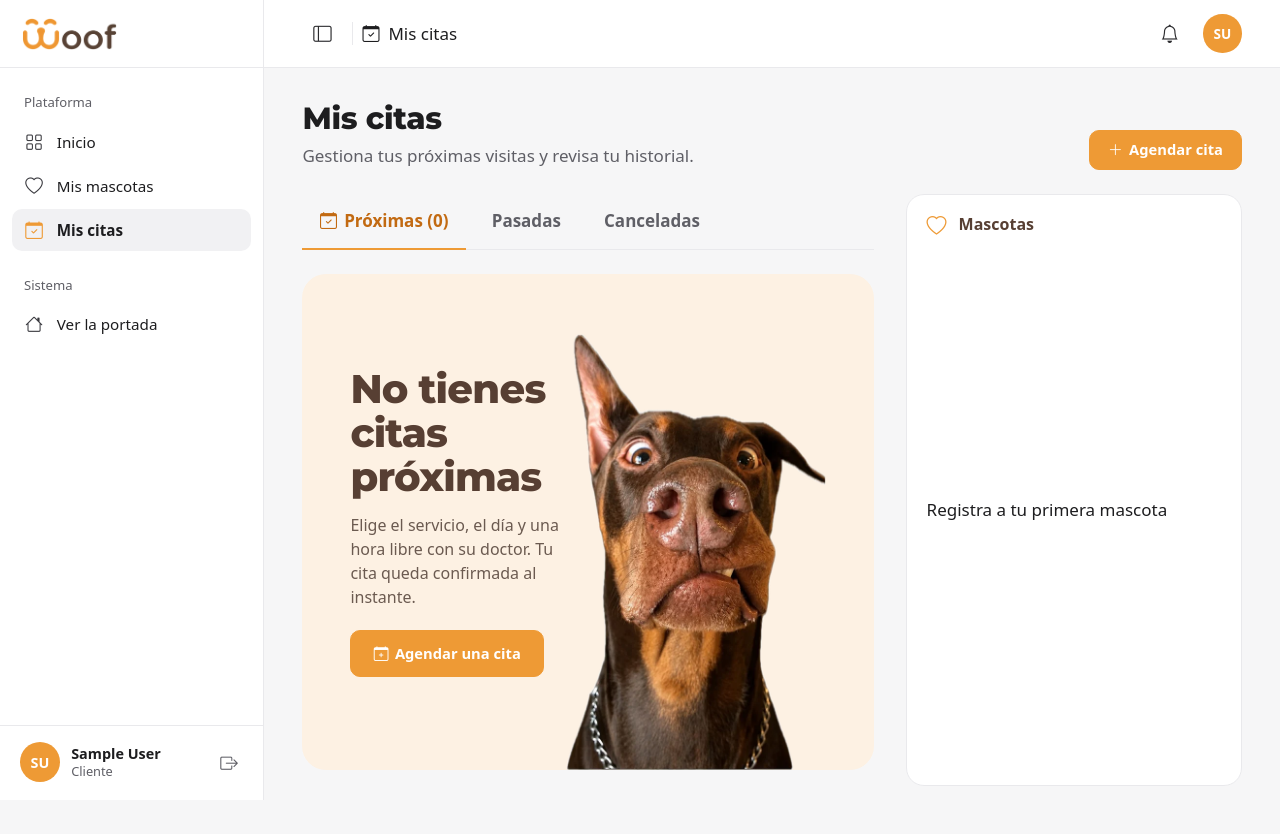
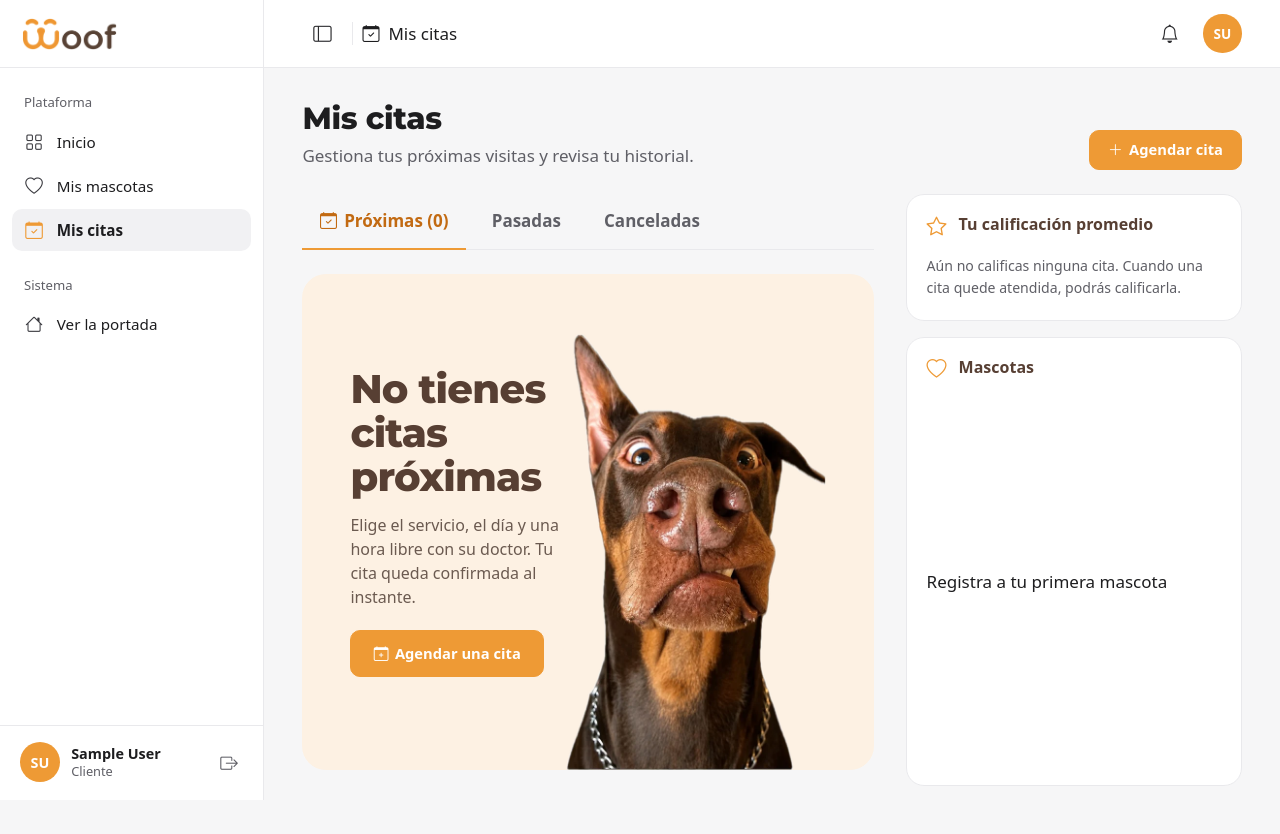
Before and after one commit to josselyn12G/woof-vet-system, a Django app: page /citas/mis-citas/ in a window 1280 px wide. Run offline with Django 5.2, Linux system fonts and the light colour scheme; the visitor is signed in with stand-in values (Sample User, id 1); data comes from the database, SQL or seed files in the repository; data that the repository does not hold is empty.

Commit message:
feat(citas): Mis citas muestra el boton calificar y el promedio dado

```diff
--- a/citas/services/consultas.py
+++ b/citas/services/consultas.py
@@ -39,8 +39,12 @@ class CitaService:
         """
         ahora = timezone.now()
         citas = con_foto_de_la_mascota(
-            Cita.objects.filter(mascota__dueno=cliente).select_related('mascota', 'servicio', 'veterinario')
+            Cita.objects.filter(mascota__dueno=cliente)
+            .select_related('mascota', 'servicio', 'veterinario', 'calificacion')
         )
+        for cita in citas:
+            # Atendida y sin calificación: la tarjeta muestra el botón "Calificar"
+            cita.por_calificar = cita.estado == EstadoCita.ATENDIDA and not hasattr(cita, 'calificacion')
         proximas = [c for c in citas if c.estado == EstadoCita.CONFIRMADA and c.inicio > ahora]
         canceladas = sorted((c for c in citas if c.estado == EstadoCita.CANCELADA), key=lambda c: c.inicio, reverse=True)
         pasadas = sorted((c for c in citas if c not in proximas and c not in canceladas), key=lambda c: c.inicio, reverse=True)
--- a/citas/static/citas/js/agendar.js
+++ b/citas/static/citas/js/agendar.js
@@ -170,6 +170,16 @@
       inicial.setAttribute('aria-hidden', 'true');
       inicial.textContent = grupo.nombre.split(' ').slice(0, 2).map((parte) => parte[0]).join('').toUpperCase();
       nombre.append(inicial, grupo.nombre);
+      if (grupo.perfil) {
+        const perfil = document.createElement('a');
+        perfil.className = 'turnos-vet__perfil';
+        perfil.href = grupo.perfil;
+        perfil.target = '_blank';
+        perfil.rel = 'noopener';
+        perfil.textContent = 'Ver perfil';
+        perfil.setAttribute('aria-label', `Ver el perfil de ${grupo.nombre} (se abre en otra pestaña)`);
+        nombre.appendChild(perfil);
+      }
 
       const lista = document.createElement('div');
       lista.className = 'turnos-vet__horas';
--- a/citas/templates/citas/mis_citas.html
+++ b/citas/templates/citas/mis_citas.html
@@ -60,7 +60,7 @@
                 <span class="tarjeta-cita__icono" aria-hidden="true"><i class="bi {{ cita.servicio.icono }}"></i></span>
                 <span>
                   <strong>{{ cita.servicio }}</strong>
-                  <span class="tarjeta-cita__detalle"><i class="bi bi-person" aria-hidden="true"></i>{{ cita.veterinario.get_full_name|default:cita.veterinario.username }}</span>
+                  <a class="tarjeta-cita__detalle tarjeta-cita__vet" href="{% url 'citas:perfil_veterinario' cita.veterinario.pk %}"><i class="bi bi-person" aria-hidden="true"></i>{{ cita.veterinario.get_full_name|default:cita.veterinario.username }}</a>
                 </span>
               </div>
 
@@ -75,6 +75,11 @@
                     <div><dt>Agendada el</dt><dd>{{ cita.creado|date:'j \d\e F, H:i' }}</dd></div>
                   </dl>
                 </details>
+                {% if cita.por_calificar %}
+                  <a class="boton-cita boton-cita--acento" href="{% url 'citas:calificar' cita.pk %}"><i class="bi bi-star" aria-hidden="true"></i>Calificar</a>
+                {% elif cita.calificacion %}
+                  <span class="tarjeta-cita__calificada" aria-label="La calificaste con {{ cita.calificacion.estrellas }} de 5 estrellas">{% for n in '12345' %}<i class="bi {% if forloop.counter <= cita.calificacion.estrellas %}bi-star-fill{% else %}bi-star{% endif %}" aria-hidden="true"></i>{% endfor %}</span>
+                {% endif %}
                 {% if cita.estado == 'confirmada' and cita.inicio > ahora %}
                   {# Reprogramar abre su página (GET); el cambio se hace con el POST de ese formulario #}
                   <a class="boton-cita" href="{% url 'citas:reprogramar' cita.pk %}"><i class="bi bi-calendar2-week" aria-hidden="true"></i>Reprogramar</a>
@@ -151,6 +156,16 @@
         </a>
       {% endif %}
 
+      {# Calificación promedio que el cliente ha dado (wireframe 2) #}
+      <section class="lado-cita" aria-labelledby="lado-calificacion">
+        <h2 class="lado-cita__cabecera" id="lado-calificacion"><i class="bi bi-star" aria-hidden="true"></i><span class="lado-cita__titulo">Tu calificación promedio</span></h2>
+        {% if promedio_dado is not None %}
+          <p class="lado-calificacion"><strong>{{ promedio_dado|floatformat:1 }}</strong><i class="bi bi-star-fill" aria-hidden="true"></i><span>de 5, en las citas que calificaste</span></p>
+        {% else %}
+          <p class="lado-calificacion lado-calificacion--vacio">Aún no calificas ninguna cita. Cuando una cita quede atendida, podrás calificarla.</p>
+        {% endif %}
+      </section>
+
       <section class="lado-cita lado-cita--lista" aria-labelledby="lado-mascotas">
         <h2 class="lado-cita__cabecera" id="lado-mascotas"><i class="bi bi-heart" aria-hidden="true"></i><span class="lado-cita__titulo">Mascotas</span></h2>
         <ul class="lado-mascotas">
--- a/citas/views/agendar.py
+++ b/citas/views/agendar.py
@@ -5,6 +5,7 @@ from django.contrib import messages
 from django.core.exceptions import ValidationError
 from django.http import JsonResponse
 from django.shortcuts import get_object_or_404, redirect, render
+from django.urls import reverse
 from django.utils import timezone
 from django.views import View
 from django.views.generic import FormView, TemplateView
@@ -13,7 +14,7 @@ from cuentas.mixins import ClienteRequeridoMixin
 from mascotas.services import MascotaService
 
 from ..forms import AgendarCitaForm, ReprogramarCitaForm
-from ..services import VISTAS_CITAS, AgendaService, CitaService, ServicioService
+from ..services import VISTAS_CITAS, AgendaService, CalificacionService, CitaService, ServicioService
 from ..services.formato import datos_de_confirmacion
 from ..services.horarios import leer_fecha
 
@@ -103,6 +104,7 @@ class TurnosDelDiaView(ClienteRequeridoMixin, View):
             {
                 'veterinario': veterinario.pk,
                 'nombre': veterinario.get_full_name() or veterinario.username,
+                'perfil': reverse('citas:perfil_veterinario', args=[veterinario.pk]),
                 'horas': [f'{timezone.localtime(inicio):%H:%M}' for inicio in espacios],
             }
             for veterinario, espacios in AgendaService.turnos_del_dia(servicio, fecha)
@@ -144,6 +146,8 @@ class MisCitasView(ClienteRequeridoMixin, TemplateView):
             'mascotas': MascotaService.del_dueno(self.request.user).order_by('nombre'),
             'hoy': timezone.localdate(),
             'ahora': timezone.now(),
+            # El indicador "Calificación promedio" del wireframe 2: lo que el cliente ha dado
+            'promedio_dado': CalificacionService.promedio_dado_por(self.request.user),
         })
         return contexto
 
```
